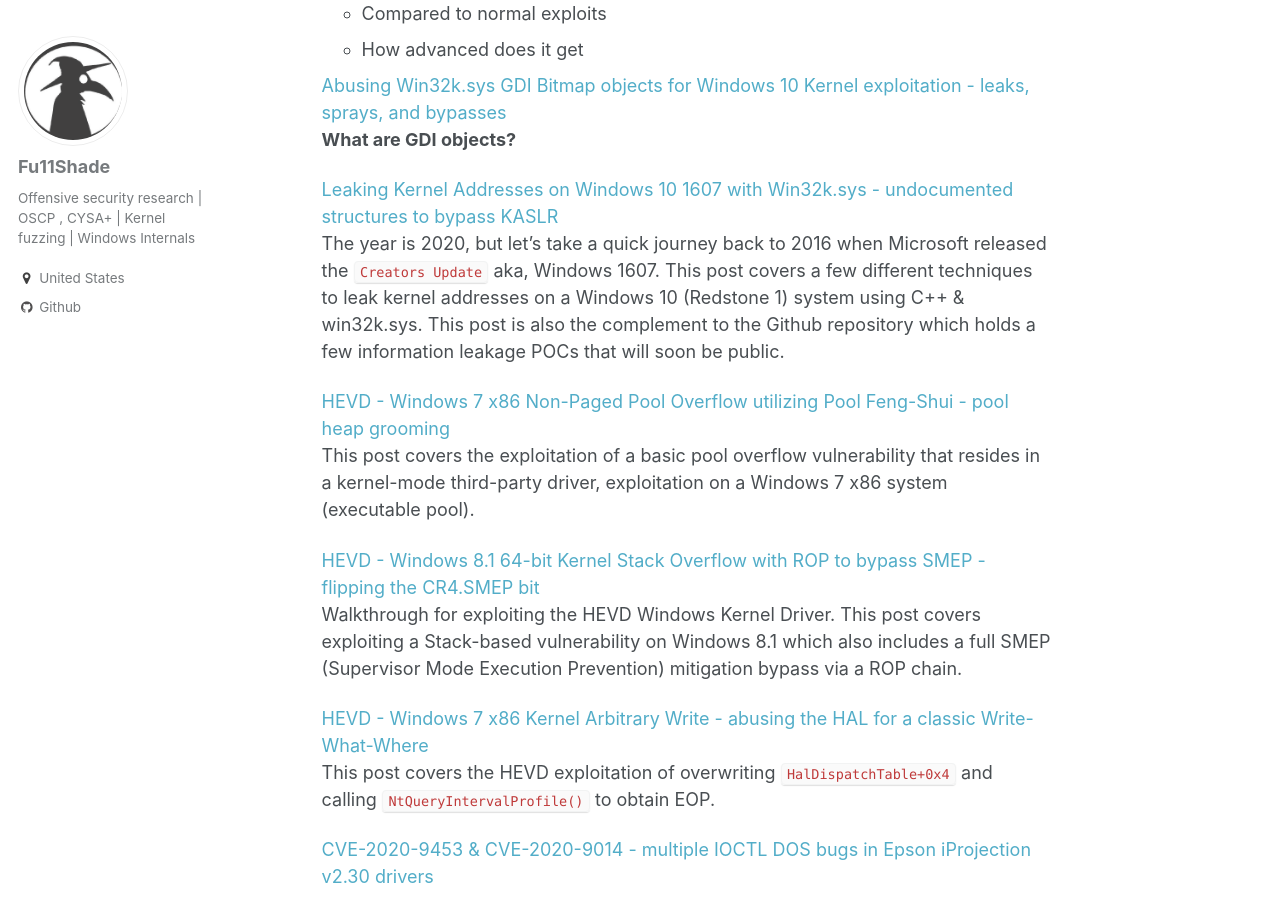
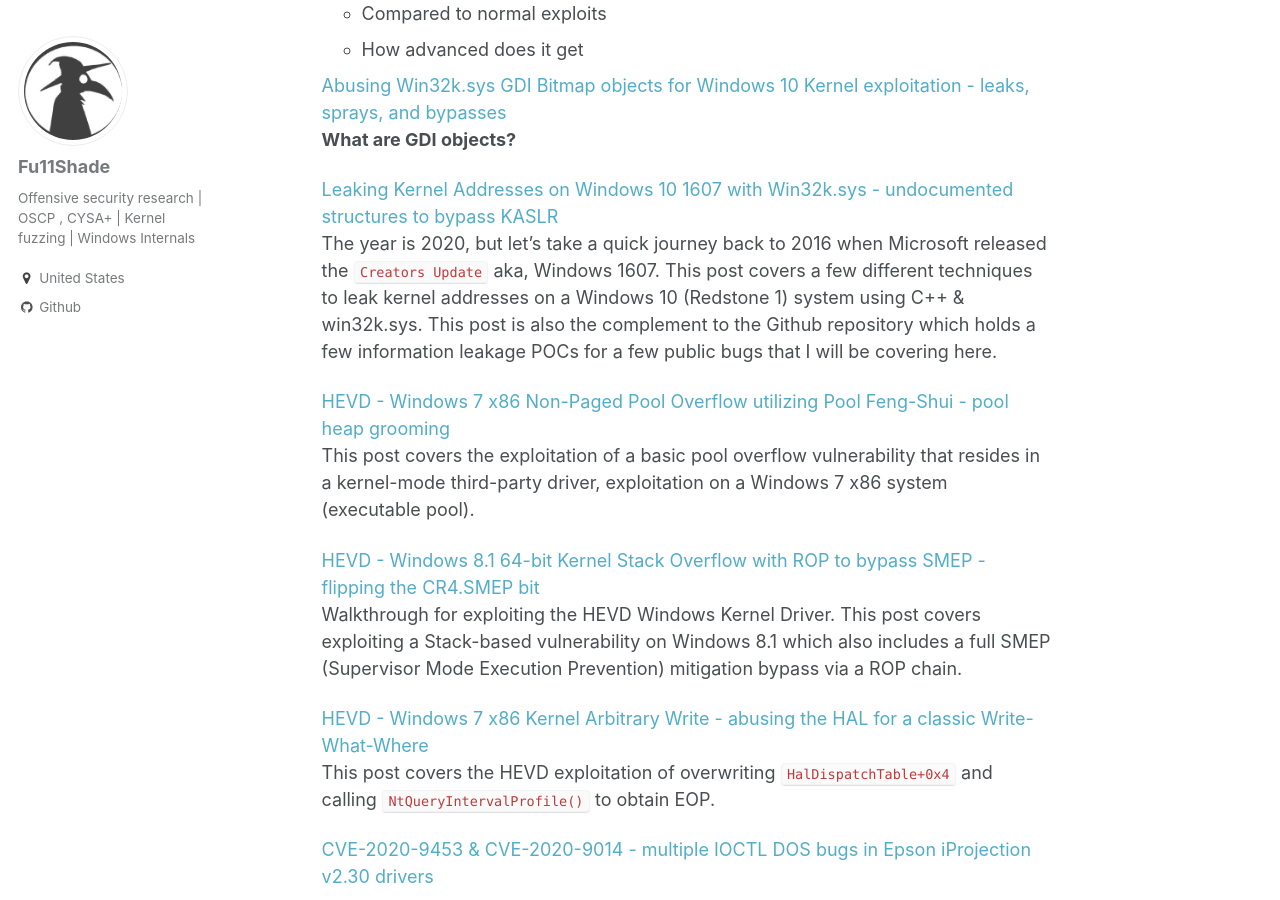
Before and after one commit to asdyxcyxc/FULLSHADE.github.io, a Jekyll site: the page built from _pages/posts.md, in a window 1280 px wide and 900 px high, scrolled down 557 px. Built offline with Jekyll 4.4.1, drawn with Linux system fonts in a browser that asks for light colours.

Commit message:
Update 2020-04-20-Windows-10-kaslr-infoleak.md

```diff
--- a/_posts/2020-04-20-Windows-10-kaslr-infoleak.md
+++ b/_posts/2020-04-20-Windows-10-kaslr-infoleak.md
@@ -3,7 +3,7 @@
 title: Leaking Kernel Addresses on Windows 10 1607 with Win32k.sys - undocumented structures to bypass KASLR
 ---
 
-The year is 2020, but let's take a quick journey back to 2016 when Microsoft released the `Creators Update` aka, Windows 1607. This post covers a few different techniques to leak kernel addresses on a Windows 10 (Redstone 1) system using C++ & win32k.sys. This post is also the complement to the Github repository which holds a few information leakage POCs that will soon be public.
+The year is 2020, but let's take a quick journey back to 2016 when Microsoft released the `Creators Update` aka, Windows 1607. This post covers a few different techniques to leak kernel addresses on a Windows 10 (Redstone 1) system using C++ & win32k.sys. This post is also the complement to the Github repository which holds a few information leakage POCs for a few public bugs that I will be covering here.
 
 The final code (POCs) for this can be found here - [https://github.com/FULLSHADE/LEAKYDRIPPER](https://github.com/FULLSHADE/LEAKYDRIPPER)
 
```
